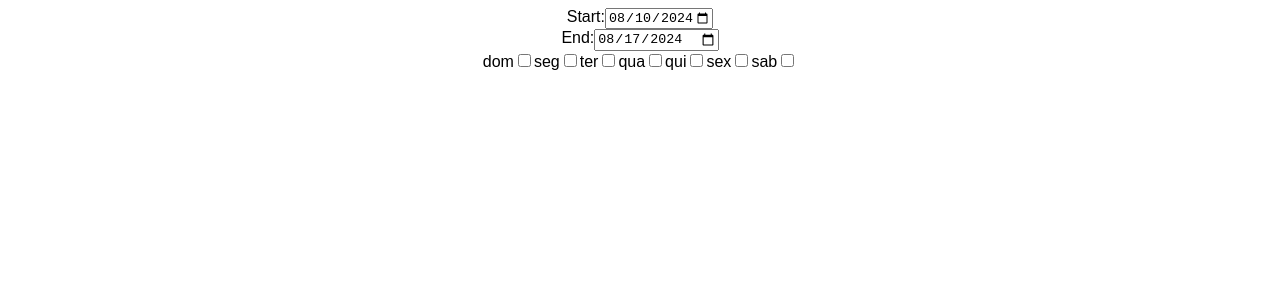
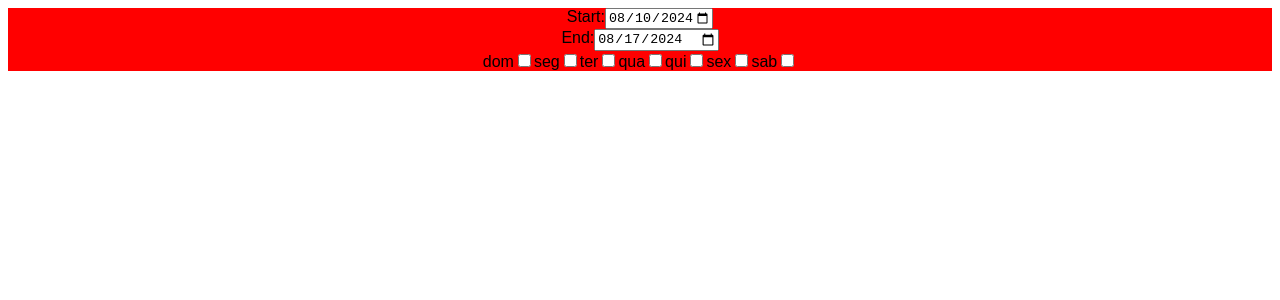
Before and after one commit to TioSam989/easy-select-dates, a React (Create React App) app: page / in a window 1280 px wide. Shown: the top 300 px of the page. Built offline with nearby package versions, Linux system fonts and the light colour scheme.

Commit message:
fixed ts scss incompatibility

```diff
--- a/src/components/Background/Background.tsx
+++ b/src/components/Background/Background.tsx
@@ -1,9 +1,10 @@
 import React from "react"
 import { BackgroundProps } from "../../utils/interfaces"
+import styles from './index.module.scss';
 
 const Background: React.FC<BackgroundProps> = ({ children }): JSX.Element => {
     return (
-        <div>
+        <div className={styles.background} >
             {children}
         </div>
     )
--- a/tsconfig.json
+++ b/tsconfig.json
@@ -3,6 +3,7 @@
         "./src/**/*",
         "./src/**/*",
         "./src/**/*.d.ts",
+        "./src/types/styles.d.ts"
     ],
     "compilerOptions": {
         "strict": true,
```
